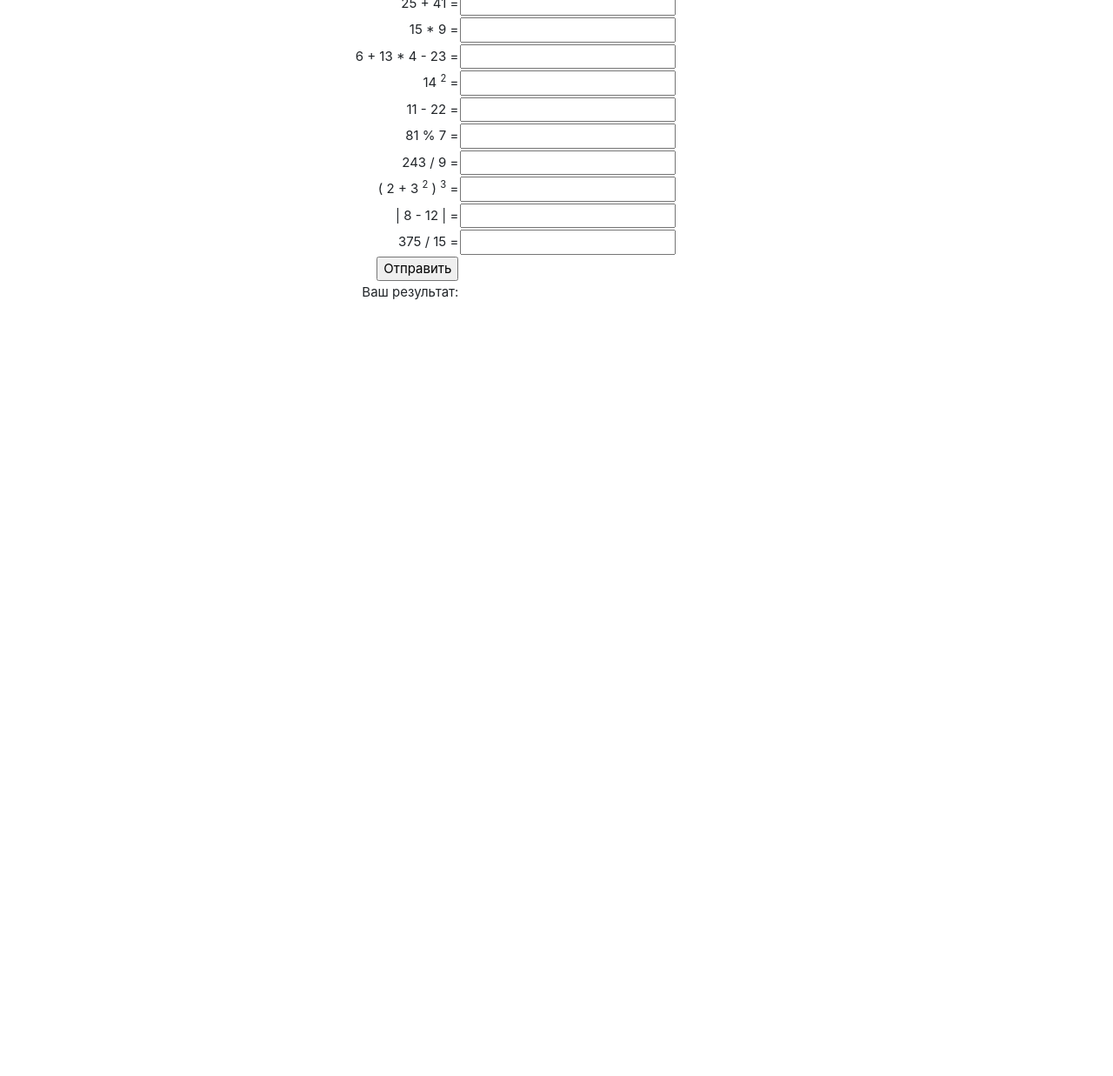
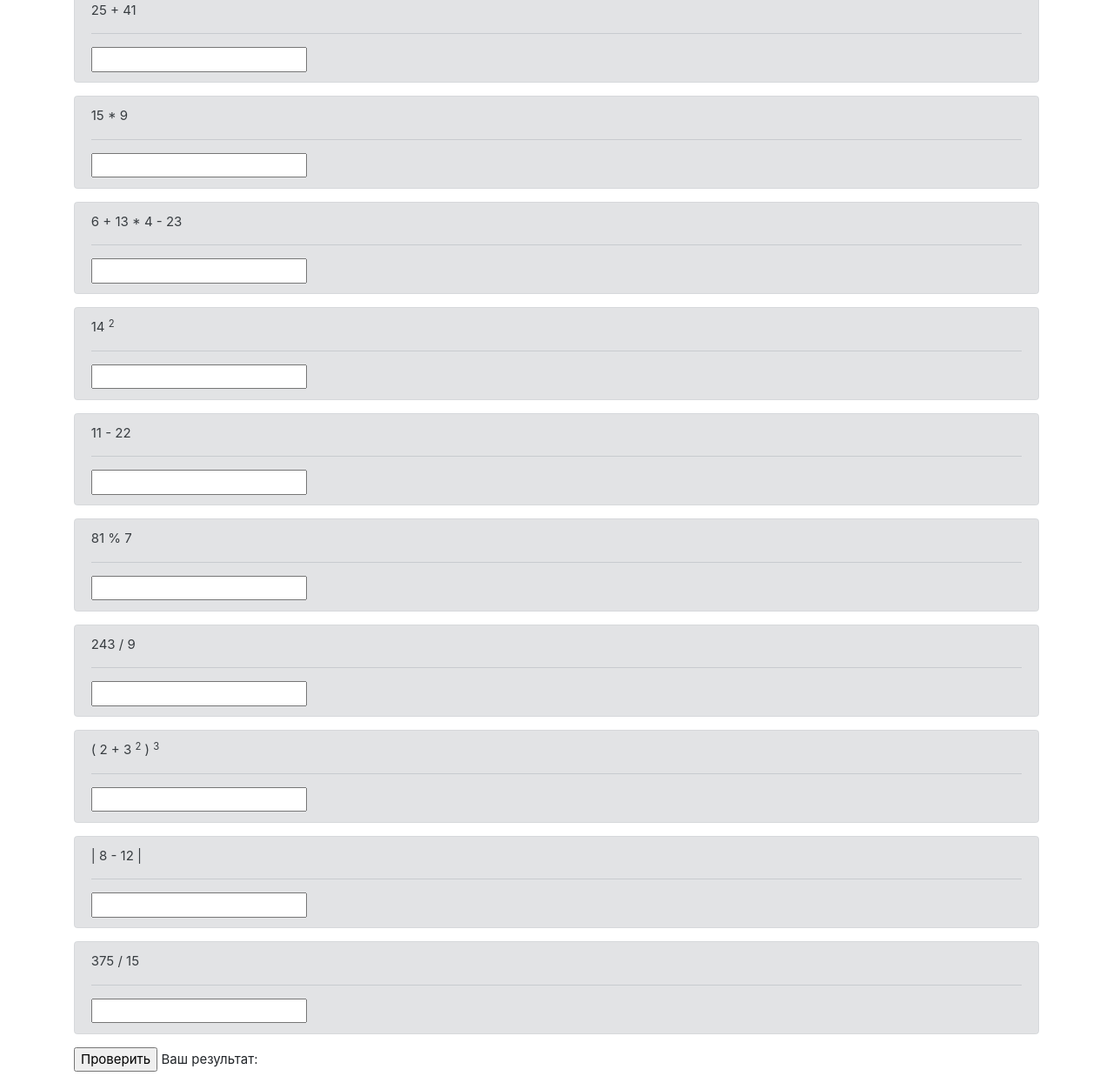
Before and after one commit to SirojiddinSaidmurodov/TechnicalPractice3term, a website: page ThirdLesson/forms.html in a window 1280 px wide. Shown: the part 124-1361 px from the top of the page at 87% size. Before the commit the page ends 800 px from the top, so only its background shows below. Drawn offline with nearby package versions, Linux system fonts and the light colour scheme.

Commit message:
Made checking of tests one by one

```diff
--- a/ThirdLesson/forms.html
+++ b/ThirdLesson/forms.html
@@ -10,7 +10,7 @@
         }
 
         body {
-            background-color: palegoldenrod;
+            background-color: antiquewhite;
         }
     </style>
     <link rel="stylesheet" href="https://stackpath.bootstrapcdn.com/bootstrap/4.5.0/css/bootstrap.min.css"
@@ -23,78 +23,66 @@
         <li class="breadcrumb-item active" aria-current="page">Тест</li>
     </ol>
 </nav>
-<H1 align="center">Тест</H1>
+
 <script src="script.js"></script>
-<form name="test">
-    <table width="50%" align="center">
-        <tr>
-            <td align="right">
-                25 + 41 =
-            </td>
-            <td><input name="t1"></td>
-        </tr>
-        <tr>
-            <td align="right">
-                15 * 9 =
-            </td>
-            <td><input name="t2"></td>
-        </tr>
-        <tr>
-            <td align="right">
-                6 + 13 * 4 - 23 =
-            </td>
-            <td><input name="t3"></td>
-        </tr>
-        <tr>
-            <td align="right">
-                14 <sup>2</sup> =
-            </td>
-            <td><input name="t4"></td>
-        </tr>
-        <tr>
-            <td align="right">
-                11 - 22 =
-            </td>
-            <td><input name="t5"></td>
-        </tr>
-        <tr>
-            <td align="right">
-                81 % 7 =
-            </td>
-            <td><input name="t6"></td>
-        </tr>
-        <tr>
-            <td align="right">
-                243 / 9 =
-            </td>
-            <td><input name="t7"></td>
-        </tr>
-        <tr>
-            <td align="right">
-                ( 2 + 3 <sup>2</sup> ) <sup>3</sup> =
-            </td>
-            <td><input name="t8"></td>
-        </tr>
-        <tr>
-            <td align="right">
-                | 8 - 12 | =
-            </td>
-            <td><input name="t9"></td>
-        </tr>
-        <tr>
-            <td align="right">
-                375 / 15 =
-            </td>
-            <td><input name="t10"></td>
-        </tr>
-        <tr>
-            <td align="right"><input type="button" value="Отправить" onclick="validate()"></td>
-        </tr>
-        <tr>
-            <td align="right"><label>Ваш результат: </label></td>
-            <td align="left"><label id="result" class="result"></label></td>
-        </tr>
-    </table>
-</form>
+<div class="container">
+    <H1 align="center">Тест</H1>
+    <form name="test">
+        <div class="alert alert-secondary" id="t1">25 + 41
+            <hr>
+            <input name="t1">
+        </div>
+
+        <div class="alert alert-secondary" id="t2">15 * 9
+            <hr>
+            <input name="t2">
+        </div>
+
+        <div class="alert alert-secondary" id="t3">6 + 13 * 4 - 23
+            <hr>
+            <input name="t3">
+        </div>
+
+        <div class="alert alert-secondary" id="t4">14 <sup>2</sup>
+            <hr>
+            <input name="t4">
+        </div>
+
+        <div class="alert alert-secondary" id="t5">11 - 22
+            <hr>
+            <input name="t5">
+        </div>
+
+        <div class="alert alert-secondary" id="t6">81 % 7
+            <hr>
+            <input name="t6">
+        </div>
+
+        <div class="alert alert-secondary" id="t7">243 / 9
+            <hr>
+            <input name="t7">
+        </div>
+
+        <div class="alert alert-secondary" id="t8">( 2 + 3 <sup>2</sup> ) <sup>3</sup>
+            <hr>
+            <input name="t8">
+        </div>
+
+        <div class="alert alert-secondary" id="t9">| 8 - 12 |
+            <hr>
+            <input name="t9">
+        </div>
+
+        <div class="alert alert-secondary" id="t10">375 / 15
+            <hr>
+            <input name="t10">
+        </div>
+
+        <input type="button" value="Проверить" onclick="validate()">
+
+        <label>Ваш результат: </label>
+        <label id="result" class="result"></label>
+    </form>
+</div>
 </body>
 </html>
--- a/ThirdLesson/script.js
+++ b/ThirdLesson/script.js
@@ -1,35 +1,66 @@
 function validate() {
     let form = document.forms.test;
-    var mark = 0
+    let mark = 0;
+    list = Array.from(document.querySelectorAll("div.alert"))
     if (parseInt(form.elements.t1.value) === 66) {
         mark++
+        list[0].className = "alert alert-success"
+    } else {
+        list[0].className = "alert alert-danger"
     }
     if (parseInt(form.elements.t2.value) === 135) {
         mark++
+        list[1].className = "alert alert-success"
+    } else {
+        list[1].className = "alert alert-danger"
     }
     if (parseInt(form.elements.t3.value) === 35) {
         mark++
+        list[2].className = "alert alert-success"
+    } else {
+        list[2].className = "alert alert-danger"
     }
     if (parseInt(form.elements.t4.value) === 196) {
         mark++
+        list[3].className = "alert alert-success"
+    } else {
+        list[3].className = "alert alert-danger"
     }
     if (parseInt(form.elements.t5.value) === -11) {
         mark++
+        list[4].className = "alert alert-success"
+    } else {
+        list[4].className = "alert alert-danger"
     }
     if (parseInt(form.elements.t6.value) === 4) {
         mark++
+        list[5].className = "alert alert-success"
+    } else {
+        list[5].className = "alert alert-danger"
     }
     if (parseInt(form.elements.t7.value) === 27) {
         mark++
+        list[6].className = "alert alert-success"
+    } else {
+        list[6].className = "alert alert-danger"
     }
     if (parseInt(form.elements.t8.value) === 1331) {
         mark++
+        list[7].className = "alert alert-success"
+    } else {
+        list[7].className = "alert alert-danger"
     }
     if (parseInt(form.elements.t9.value) === 4) {
         mark++
+        list[8].className = "alert alert-success"
+    } else {
+        list[8].className = "alert alert-danger"
     }
     if (parseInt(form.elements.t10.value) === 25) {
         mark++
+        list[9].className = "alert alert-success"
+    } else {
+        list[9].className = "alert alert-danger"
     }
     document.getElementById("result").innerText = (mark / 10) * 100 + "%"
 }
```
Also changed, not shown: Main.html (+1 -3 lines), SecondLesson/Calculator.html (+1 -2 lines).
